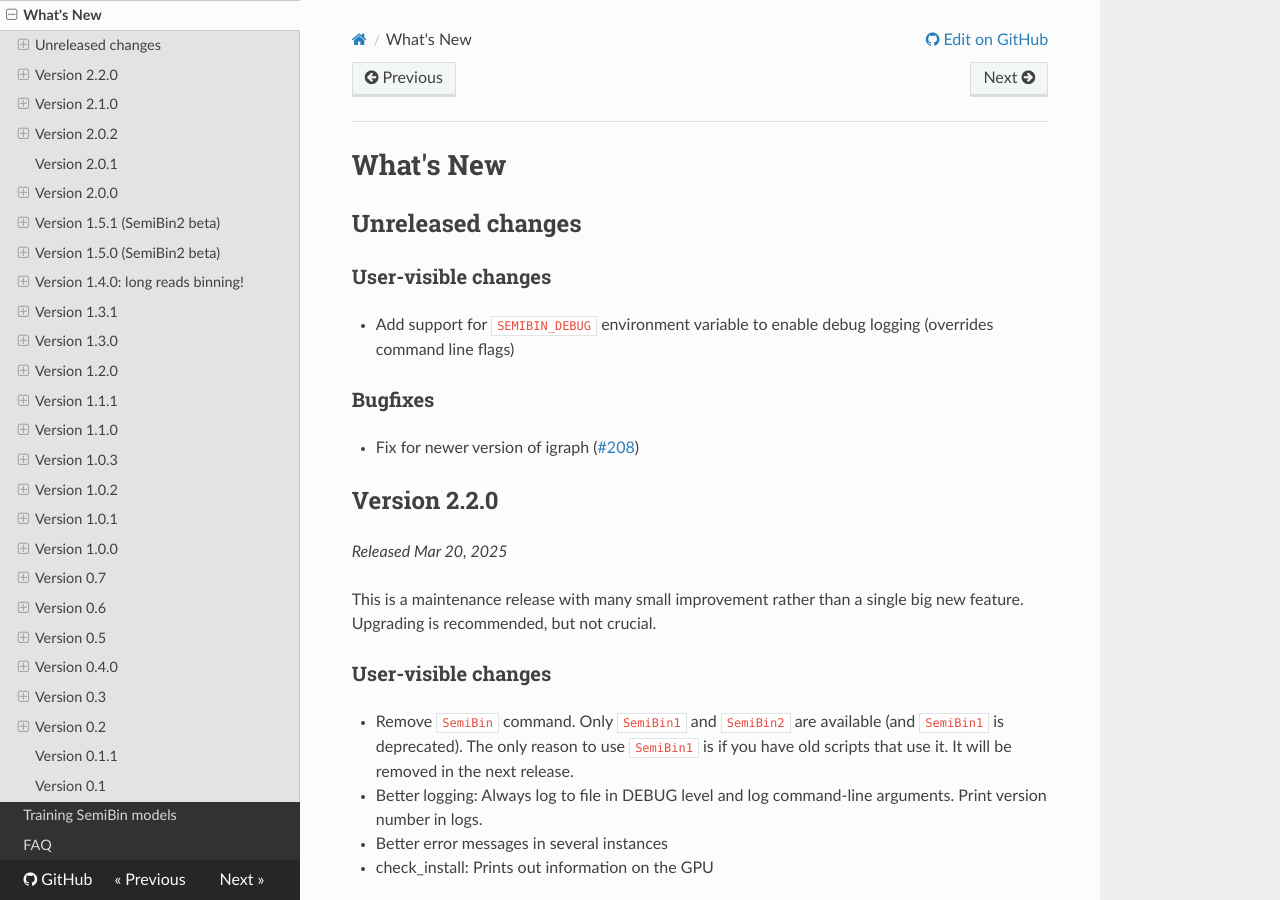
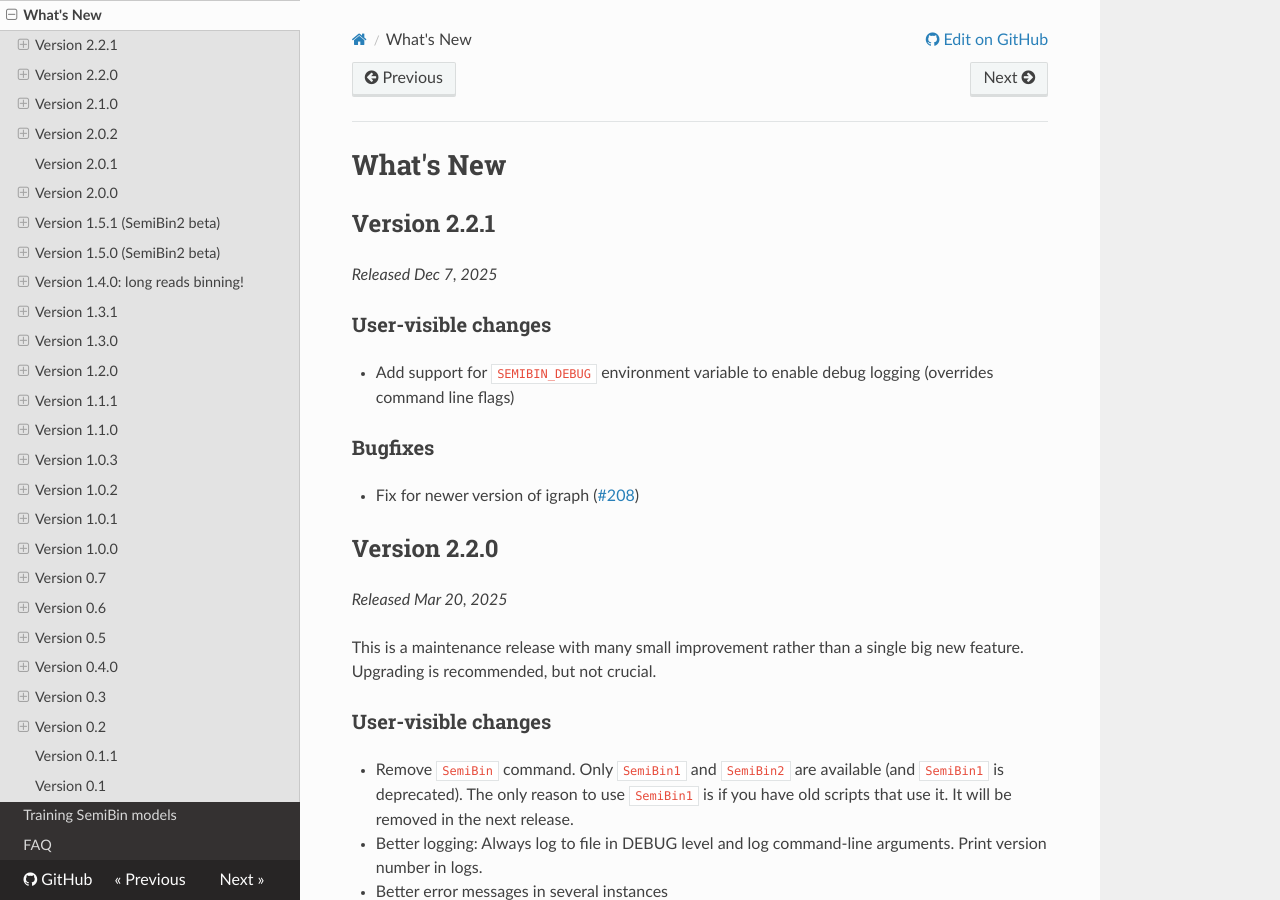
Before and after one commit to BigDataBiology/SemiBin, an MkDocs documentation site: the page built from docs/whatsnew.md, in a window 1280 px wide and 900 px high. Built offline with MkDocs 1.6.1, drawn with Linux system fonts in a browser that asks for light colours; nearby versions of some CDN libraries.

Commit message:
RLS Version 2.2.1
- Fix for newer version of igraph ([#208](https://github.com/BigDataBiology/SemiBin/issues/208))
- Add support for `SEMIBIN_DEBUG` environment variable to enable debug logging (overrides command line flags)

```diff
--- a/docs/whatsnew.md
+++ b/docs/whatsnew.md
@@ -1,6 +1,8 @@
 # What's New
 
-## Unreleased changes
+## Version 2.2.1
+
+*Released Dec 7, 2025*
 
 ### User-visible changes
 
```
Also changed, not shown: 1 other file.
